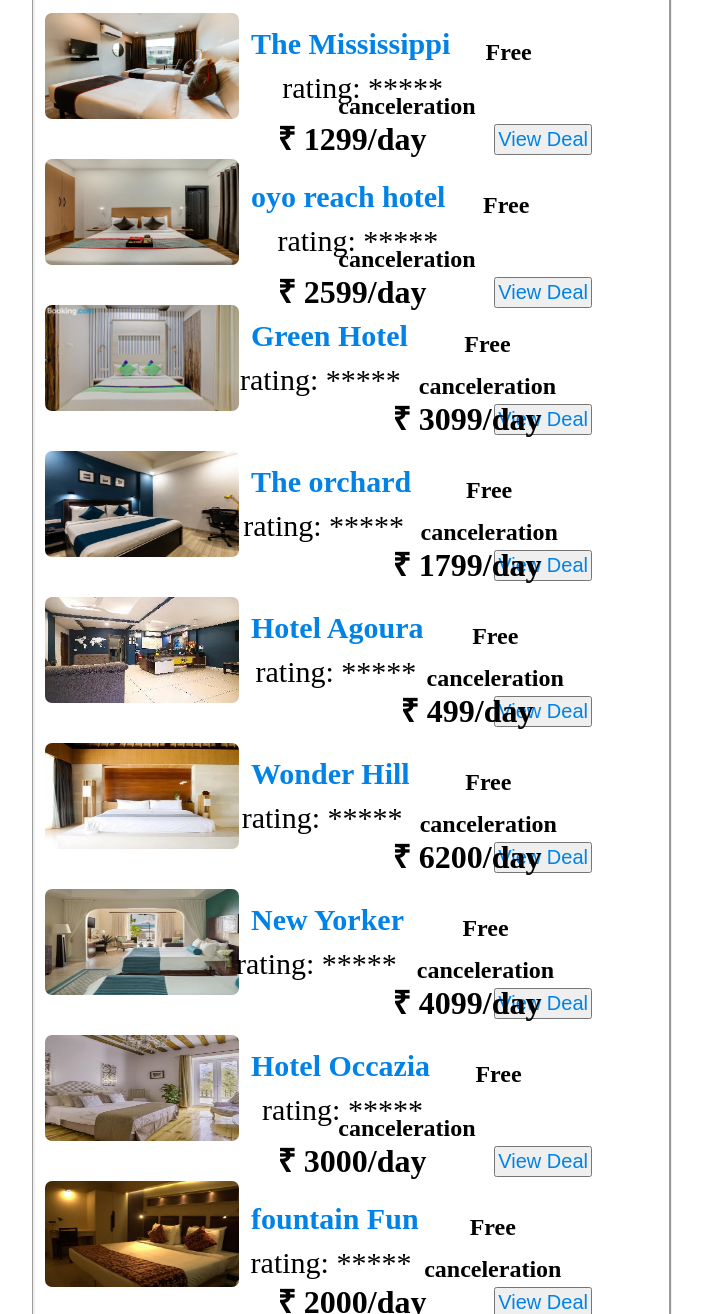
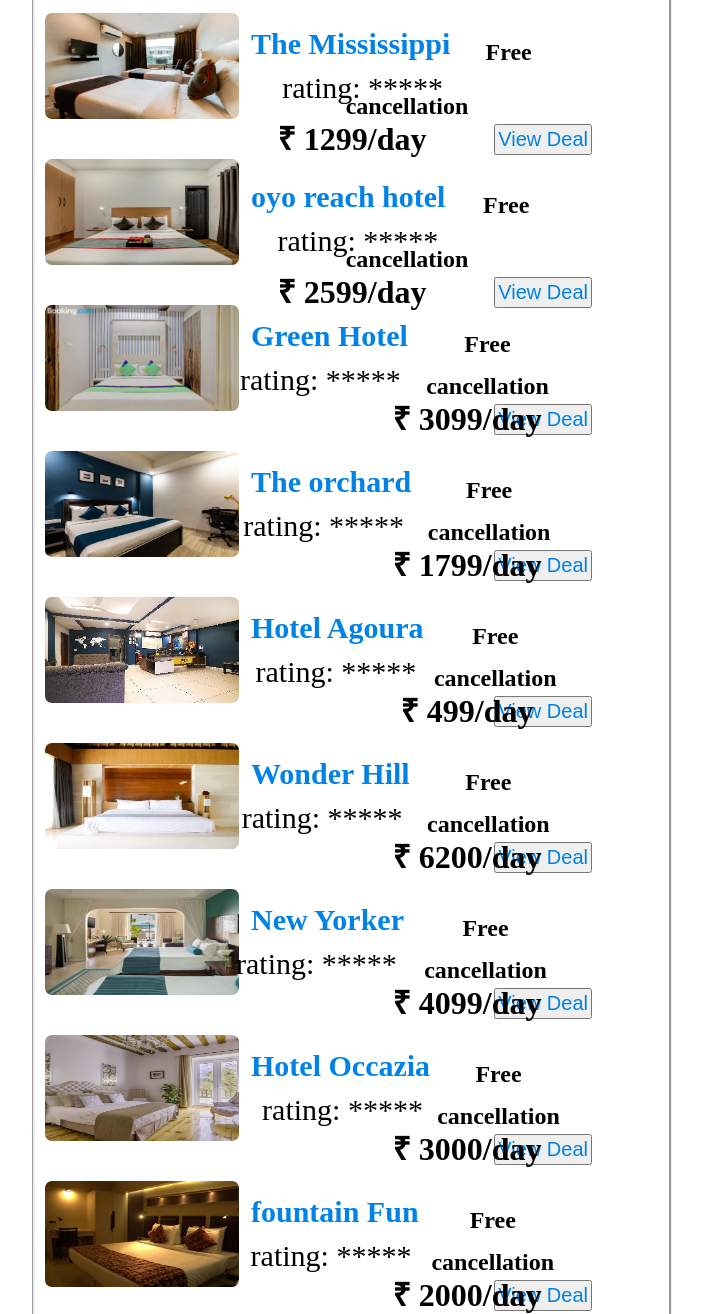
Before and after one commit to kushmad123/kushpro, a plain HTML site: page index.html in a window 1280 px wide. Shown: the part 974-2288 px from the top of the page, without its empty margins (288-991 px from the left). Drawn offline with Linux system fonts and the light colour scheme.

Commit message:
Update index.html

```diff
--- a/index.html
+++ b/index.html
@@ -49,7 +49,7 @@
                 <div class="p1">
                     <h3>The Venetian</h3><br>
                     <p>rating: ***** </p>
-                    <h2> Free canceleration</h2> <br>
+                    <h2> Free cancellation</h2> <br>
                     <h1>&#8377; 499/day</h1>
                     <input type="button" id="deal" value="Viev Deal">
                 </div><br>
@@ -59,7 +59,7 @@
                         <h3>Golden Treat
                         </h3><br>
                         <p>rating: ***** </p>
-                        <h2> Free canceleration</h2> <br>
+                        <h2> Free cancellation</h2> <br>
                         <h1>&#8377; 799/day</h1>
                         <input type="button" id="deal" value="View Deal">
                     </div><br>
@@ -69,7 +69,7 @@
                         <div class="p1">
                             <h3> The Mississippi</h3><br>
                             <p>rating: ***** </p>
-                            <h2> Free canceleration</h2> <br>
+                            <h2> Free cancellation</h2> <br>
                             <h1>&#8377; 1299/day</h1>
                             <input type="button" id="deal" value="View Deal">
                         </div><br>
@@ -78,7 +78,7 @@
                             <div class="p1">
                                 <h3>oyo reach hotel</h3><br>
                                 <p>rating: ***** </p>
-                                <h2> Free canceleration</h2> <br>
+                                <h2> Free cancellation</h2> <br>
                                 <h1>&#8377; 2599/day</h1>
                                 <input type="button" id="deal" value="View Deal">
                             </div><br>
@@ -87,7 +87,7 @@
                                 <div class="p1">
                                     <h3>Green Hotel</h3><br>
                                     <p>rating: ***** </p>
-                                    <h2> Free canceleration</h2> <br>
+                                    <h2> Free cancellation</h2> <br>
                                     <h1>&#8377; 3099/day</h1>
                                     <input type="button" id="deal" value="View Deal">
                                 </div><br>
@@ -96,7 +96,7 @@
                                     <div class="p1">
                                         <h3>The orchard</h3><br>
                                         <p>rating: ***** </p>
-                                        <h2> Free canceleration</h2> <br>
+                                        <h2> Free cancellation</h2> <br>
                                         <h1>&#8377; 1799/day</h1>
                                         <input type="button" id="deal" value="View Deal">
                                     </div><br>
@@ -105,7 +105,7 @@
                                         <div class="p1">
                                             <h3>Hotel Agoura</h3><br>
                                             <p>rating: ***** </p>
-                                            <h2> Free canceleration</h2> <br>
+                                            <h2> Free cancellation</h2> <br>
                                             <h1>&#8377; 499/day</h1>
                                             <input type="button" id="deal" value="View Deal">
                                         </div><br>
@@ -114,7 +114,7 @@
                                             <div class="p1">
                                                 <h3>Wonder Hill</h3><br>
                                                 <p>rating: ***** </p>
-                                                <h2> Free canceleration</h2> <br>
+                                                <h2> Free cancellation</h2> <br>
                                                 <h1>&#8377; 6200/day</h1>
                                                 <input type="button" id="deal" value="View Deal">
                                             </div><br>
@@ -123,7 +123,7 @@
                                                 <div class="p1">
                                                     <h3>New Yorker</h3><br>
                                                     <p>rating: ***** </p>
-                                                    <h2> Free canceleration</h2> <br>
+                                                    <h2> Free cancellation</h2> <br>
                                                     <h1>&#8377; 4099/day</h1>
                                                     <input type="button" id="deal" value="View Deal">
                                                 </div><br>
@@ -132,7 +132,7 @@
                                                     <div class="p1">
                                                         <h3>Hotel Occazia</h3><br>
                                                         <p>rating: ***** </p>
-                                                        <h2> Free canceleration</h2> <br>
+                                                        <h2> Free cancellation</h2> <br>
                                                         <h1>&#8377; 3000/day</h1>
                                                         <input type="button" id="deal" value="View Deal">
                                                     </div><br>
@@ -141,7 +141,7 @@
                                                         <div class="p1">
                                                             <h3>fountain Fun </h3><br>
                                                             <p>rating: ***** </p>
-                                                            <h2> Free canceleration</h2> <br>
+                                                            <h2> Free cancellation</h2> <br>
                                                             <h1>&#8377; 2000/day</h1>
                                                             <input type="button" id="deal" value="View Deal">
                                                         </div><br>
@@ -150,7 +150,7 @@
                                                             <div class="p1">
                                                                 <h3>Purpul Orchid</h3><br>
                                                                 <p>rating: ***** </p>
-                                                                <h2> Free canceleration</h2> <br>
+                                                                <h2> Free cancellation</h2> <br>
                                                                 <h1>&#8377; 2200/day</h1>
                                                                 <input type="button" id="deal" value="View Deal">
                                                             </div><br>
@@ -159,7 +159,7 @@
                                                                 <div class="p1">
                                                                     <h3>Lime  Wood </h3><br>
                                                                     <p>rating: ***** </p>
-                                                                    <h2> Free canceleration</h2> <br>
+                                                                    <h2> Free cancellation</h2> <br>
                                                                     <h1>&#8377; 7300/day</h1>
                                                                     <input type="button" id="deal" value="View Deal">
                                                                 </div><br>
@@ -168,7 +168,7 @@
                                                                     <div class="p1">
                                                                         <h3>paralla Shine</h3><br>
                                                                         <p>rating: ***** </p>
-                                                                        <h2> Free canceleration</h2> <br>
+                                                                        <h2> Free cancellation</h2> <br>
                                                                         <h1>&#8377; 8000/day</h1>
                                                                         <input type="button" id="deal" value="View Deal">
                                                                     </div><br>
@@ -177,7 +177,7 @@
                                                                         <div class="p1">
                                                                             <h3>health Resort</h3><br>
                                                                             <p>rating: ***** </p>
-                                                                            <h2> Free canceleration</h2> <br>
+                                                                            <h2> Free cancellation</h2> <br>
                                                                             <h1>&#8377; 1289/day</h1>
                                                                             <input type="button" id="deal" value="View Deal">
                                                                         </div><br>
@@ -186,7 +186,7 @@
                                                                             <div class="p1">
                                                                                 <h3>Double Forest</h3><br>
                                                                                 <p>rating: ***** </p>
-                                                                                <h2> Free canceleration</h2> <br>
+                                                                                <h2> Free cancellation</h2> <br>
                                                                                 <h1>&#8377; 1500/day</h1>
                                                                                 <input type="button" id="deal" value="View Deal">
                                                                             </div><br>
@@ -195,7 +195,7 @@
                                                                                 <div class="p1">
                                                                                     <h3>RedFlag Hotel</h3><br>
                                                                                     <p>rating: ***** </p>
-                                                                                    <h2> Free canceleration</h2> <br>
+                                                                                    <h2> Free cancellation</h2> <br>
                                                                                     <h1>&#8377; 1459/day</h1>
                                                                                     <input type="button" id="deal" value="View Deal">
                                                                                 </div><br>
@@ -204,7 +204,7 @@
                                                                                     <div class="p1">
                                                                                         <h3>Jade Mountain</h3><br>
                                                                                         <p>rating: ***** </p>
-                                                                                        <h2> Free canceleration</h2> <br>
+                                                                                        <h2> Free cancellation</h2> <br>
                                                                                         <h1>&#8377; 1199/day</h1>
                                                                                         <input type="button" id="deal" value="View Deal">
                                                                                     </div><br>
@@ -213,7 +213,7 @@
                                                                                         <div class="p1">
                                                                                             <h3>rishi da daba</h3><br>
                                                                                             <p>rating: ***** </p>
-                                                                                            <h2> Free canceleration</h2> <br>
+                                                                                            <h2> Free cancellation</h2> <br>
                                                                                             <h1>&#8377; 2300/day</h1>
                                                                                             <input type="button" id="deal" value="View Deal">
                                                                                         </div><br>
@@ -222,7 +222,7 @@
                                                                                             <div class="p1">
                                                                                                 <h3>Enchented hotel</h3><br>
                                                                                                 <p>rating: ***** </p>
-                                                                                                <h2> Free canceleration</h2> <br>
+                                                                                                <h2> Free cancellation</h2> <br>
                                                                                                 <h1>&#8377; 999/day</h1>
                                                                                                 <input type="button" id="deal" value="View Deal">
                                                                                             </div><br>
@@ -231,7 +231,7 @@
                                                                                                 <div class="p1">
                                                                                                     <h3>rooftop Resort</h3><br>
                                                                                                     <p>rating: ***** </p>
-                                                                                                    <h2> Free canceleration</h2> <br>
+                                                                                                    <h2> Free cancellation</h2> <br>
                                                                                                     <h1>&#8377; 1999/day</h1>
                                                                                                     <input type="button" id="deal" value="View Deal">
                                                                                                 </div><br>
@@ -240,7 +240,7 @@
                                                                                                     <div class="p1">
                                                                                                         <h3>Royal Galaxy </h3><br>
                                                                                                         <p>rating: ***** </p>
-                                                                                                        <h2> Free canceleration</h2> <br>
+                                                                                                        <h2> Free cancellation</h2> <br>
                                                                                                         <h1>&#8377; 789/day</h1>
                                                                                                         <input type="button" id="deal" value="View Deal">
                                                                                                     </div><br>
```
